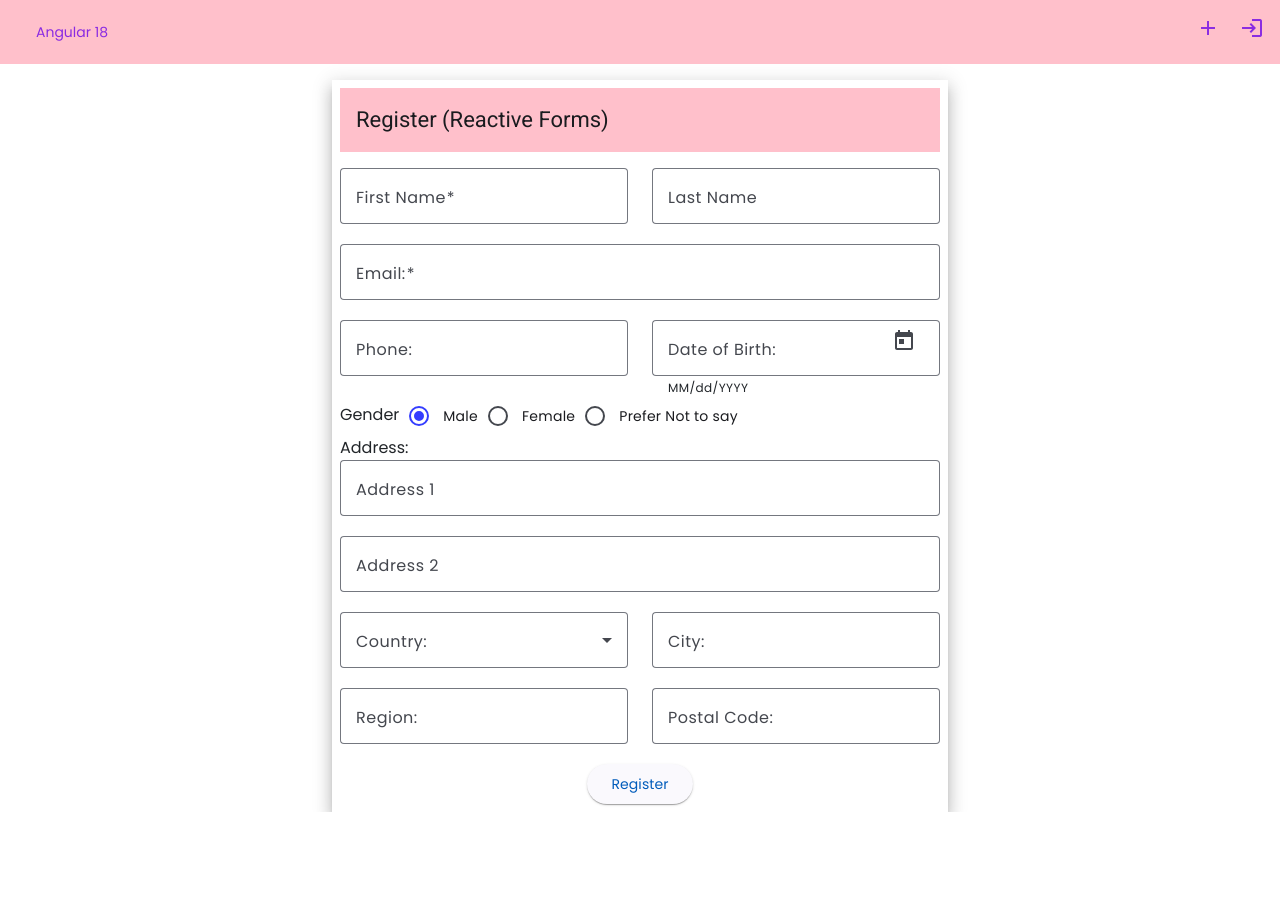
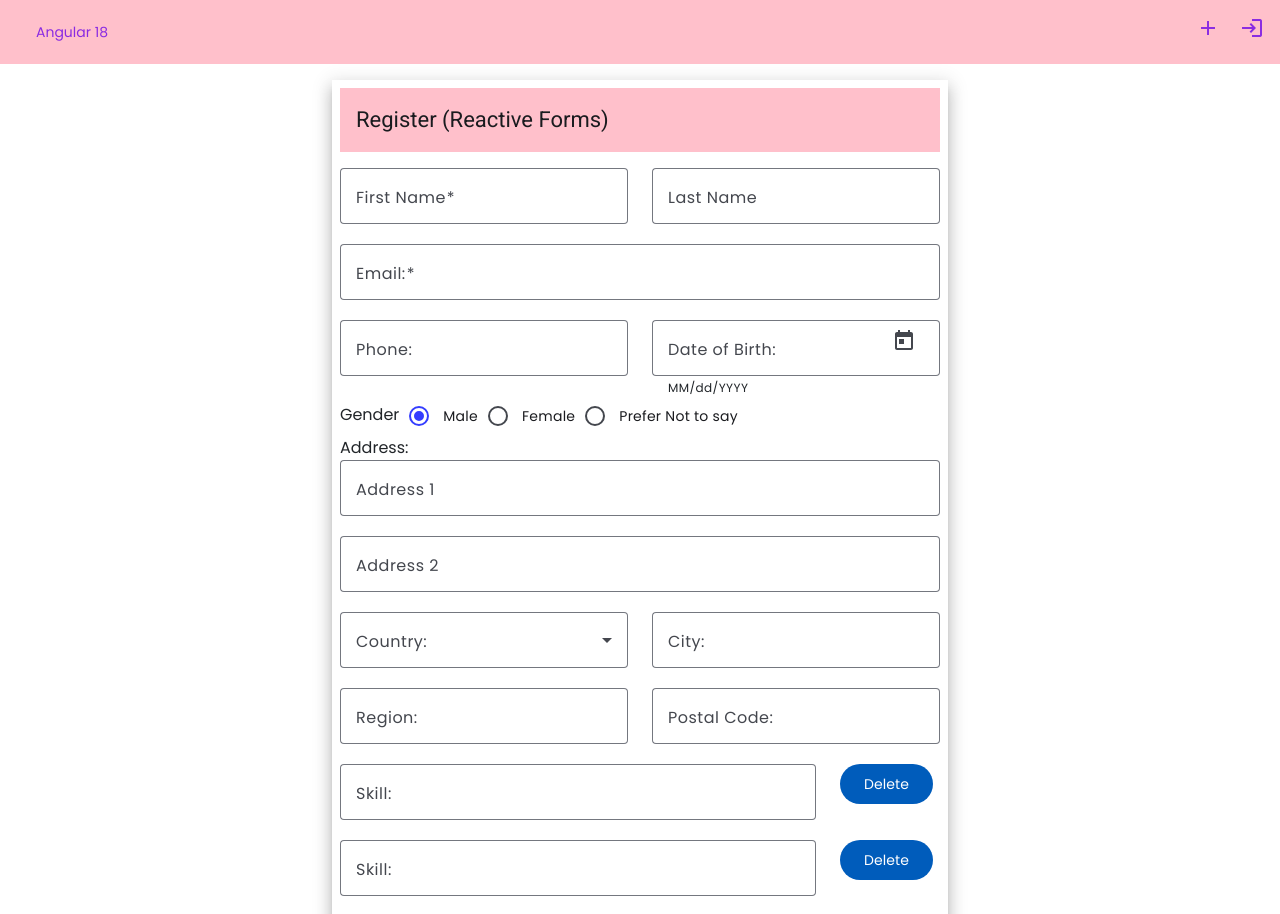
Before and after one commit to SatishKonduru/batch26Angular18Core, an Angular app: page /#/reactiveForm in a window 1280 px wide. Shown: the top 914 px of the page. Before the commit the page ends 812 px from the top, so only its background shows below. Built offline with nearby package versions, Linux system fonts and the light colour scheme.

Commit message:
Reactive Forms - 2

```diff
--- a/src/app/components/reactive-form/reactive-form.component.html
+++ b/src/app/components/reactive-form/reactive-form.component.html
@@ -134,8 +134,24 @@
                     </div>
                   </div>
 
+             @for(control of registerForm.controls.skills['controls']; track control; let i = $index){
+                <div class="col-12 row" formArrayName="skills">
+                    <div class="col-10">
+                        <mat-form-field appearance="outline" style="width:100%">
+                            <mat-label>Skill:</mat-label>
+                            <input matInput [formControlName] = "i">
+                        </mat-form-field>
+                    </div>
+                    <div class="col-2">
+                        <button mat-flat-button (click)="deleteSkill(i)">Delete</button>
+                    </div>
 
+                 </div>
+             }
 
+             <div class="col-4">
+                <button mat-flat-button (click)="addSkills()"> Add Skill </button>
+             </div>
 
               <!-- 9th row -->
                <div class="row text-center">
--- a/src/app/components/reactive-form/reactive-form.component.ts
+++ b/src/app/components/reactive-form/reactive-form.component.ts
@@ -45,7 +45,11 @@ export class ReactiveFormComponent implements OnInit{
       city: new FormControl(null),
       region: new FormControl(null),
       pin: new FormControl(null),
+      skills: new FormArray([
+        new FormControl(null),
+        new FormControl(null),
 
+      ])
     })
 
   }
@@ -55,4 +59,12 @@ export class ReactiveFormComponent implements OnInit{
     const formData = this.registerForm.value
     console.log("registerForm: ", formData)
   }
+
+  addSkills(){
+    (<FormArray>this.registerForm.controls.skills).push(new FormControl(null))
+  }
+  deleteSkill(index: any){
+   const control = <FormArray>this.registerForm.controls.skills
+   control.removeAt(index)
+  }
 }
```
